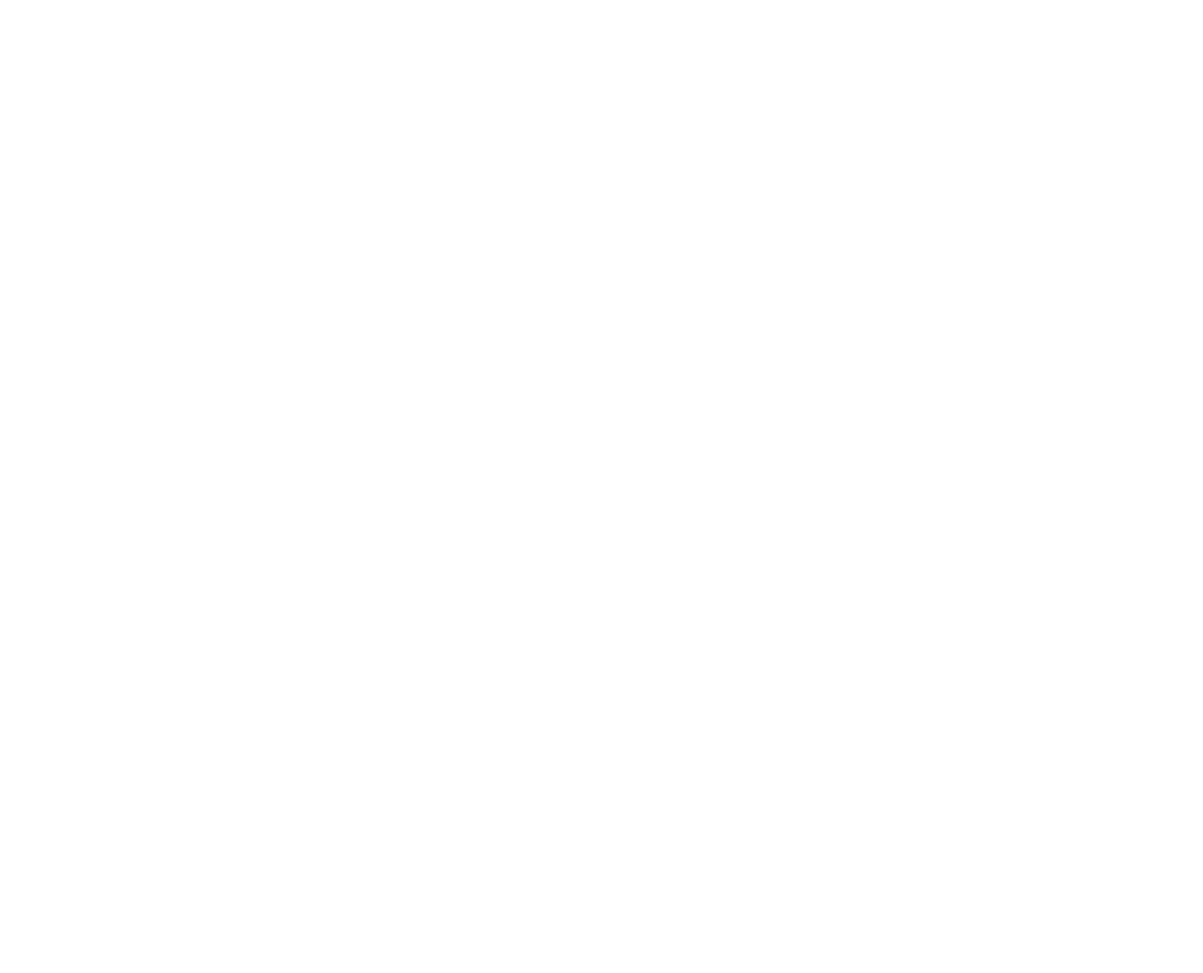
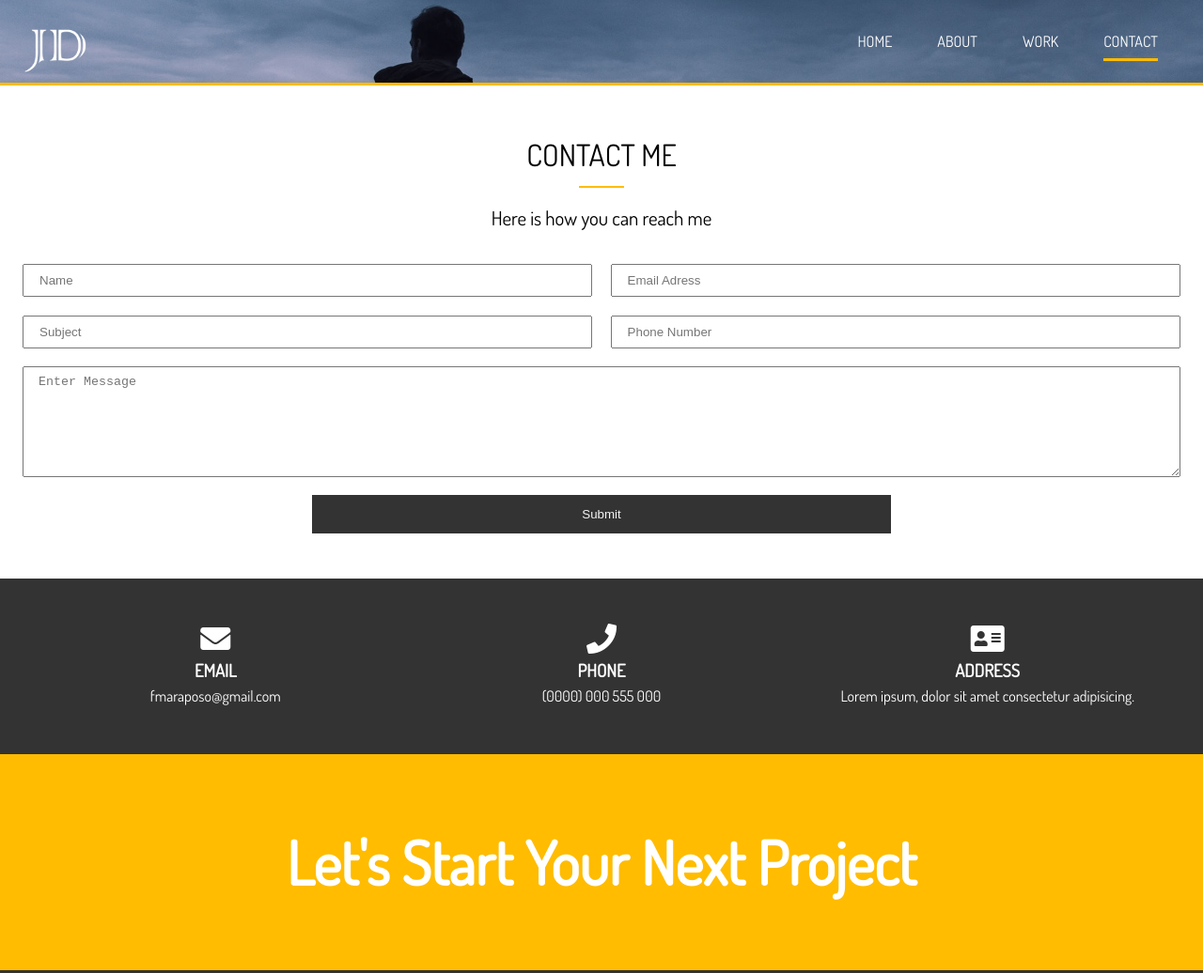
Before and after one commit to fmaraposo/practicing-sass, a website: page dist/contact.html in a window 1280 px wide. Shown: the top 1036 px of the page at 94% size. Before the commit the page ends 800 px from the top, so only its background shows below. Drawn offline with Linux system fonts and the light colour scheme.

Commit message:
contact page finished

```diff
--- a/scss/main.scss
+++ b/scss/main.scss
@@ -316,6 +316,66 @@ img {
     }
 }
 
+// Contact Page
+#contact {
+    &-a {
+        .text-fields {
+            display: grid;
+            grid-template-areas:
+                'name email'
+                'subject phone'
+                'message message';
+            grid-gap: 1.2rem;
+            margin-bottom: 1.2rem;
+
+            //Grid Areas
+            .name-input {
+                grid-area: name;
+            }
+
+            .subject-input {
+                grid-area: subject;
+            }
+
+            .email-input {
+                grid-area: email;
+            }
+
+            .phone-input {
+                grid-area: phone;
+            }
+
+            .message-input {
+                grid-area: message;
+                height: 100px;
+            }
+
+            .text-input {
+                padding: 0.5rem 1rem;
+            }
+        }
+
+        button[type='submit'] {
+            width: 50%;
+        }
+    }
+
+    &-b {
+        .contact-info {
+            display: grid;
+            grid-template-columns: repeat(3, 1fr);
+            text-align: center;
+        }
+    }
+
+    &-c {
+        h1 {
+            text-align: center;
+            font-size: 4rem;
+        }
+    }
+}
+
 // Footer
 #main-footer {
     background: $dark-color;
```
Also changed, not shown: dist/contact.html, dist/css/main.css.
